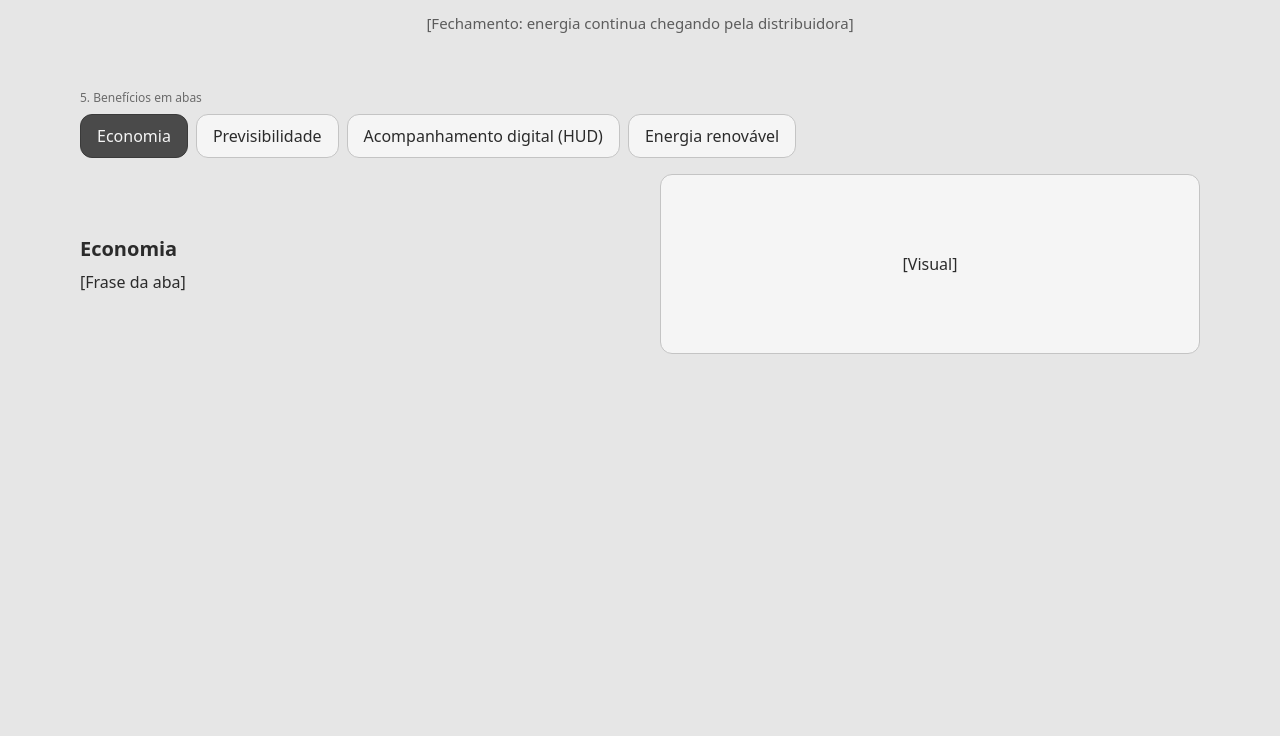
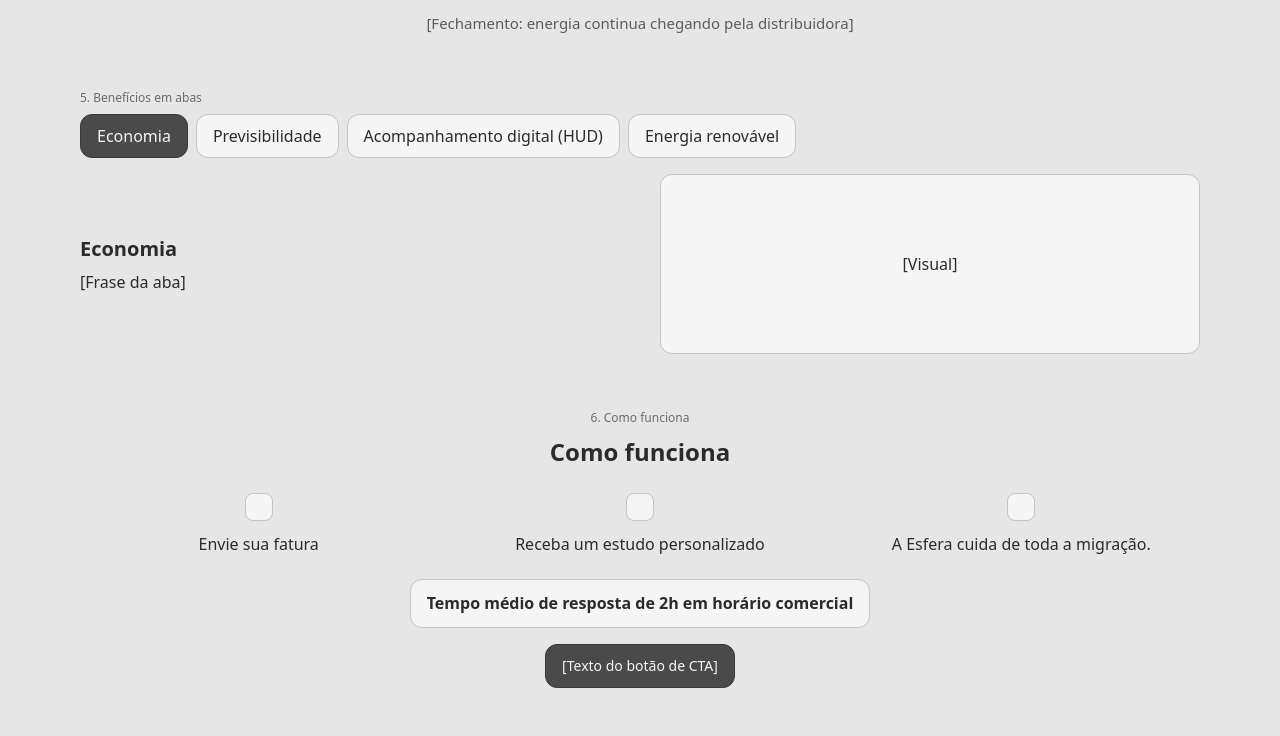
Before and after one commit to PiU-Comunica/wireframe-esfera-energia-livre, a plain HTML site: page index.html in a window 1280 px wide. Shown: the part 1440-2176 px from the top of the page. Before the commit the page ends 1842 px from the top, so only its background shows below. Drawn offline with Linux system fonts and the light colour scheme.

Commit message:
feat: wireframe seção 06: Como funciona

```diff
--- a/css/wireframe.css
+++ b/css/wireframe.css
@@ -469,3 +469,61 @@ button.btn {
 #tab-renovavel:checked ~ .tab-panels .tab-panel-renovavel {
   display: grid;
 }
+
+.how {
+  padding: 8px 0 48px;
+  text-align: center;
+}
+
+.how-title {
+  margin: 0 0 24px;
+  font-size: 1.5rem;
+}
+
+.how-steps {
+  display: grid;
+  grid-template-columns: repeat(3, minmax(0, 1fr));
+  gap: 24px;
+  margin: 0 0 24px;
+  padding: 0;
+  list-style: none;
+}
+
+.how-steps li {
+  display: flex;
+  flex-direction: column;
+  align-items: center;
+  gap: 12px;
+}
+
+.how-steps p {
+  margin: 0;
+}
+
+.how-time {
+  display: block;
+  width: fit-content;
+  max-width: 100%;
+  margin: 0 auto 16px;
+  padding: 12px 16px;
+  border: 1px solid #c4c4c4;
+  border-radius: 12px;
+  background: #f5f5f5;
+  font-weight: 600;
+}
+
+@media (max-width: 720px) {
+  .tab-panel {
+    grid-template-columns: 1fr;
+    gap: 16px;
+  }
+
+  .how-steps {
+    grid-template-columns: 1fr;
+    justify-items: center;
+  }
+
+  .how-steps li {
+    max-width: 280px;
+  }
+}
--- a/index.html
+++ b/index.html
@@ -233,6 +233,29 @@
         </div>
       </div>
     </section>
+
+    <section class="how">
+      <div class="container">
+        <p class="section-label">6. Como funciona</p>
+        <h2 class="how-title">Como funciona</h2>
+        <ol class="how-steps">
+          <li>
+            <span class="icon-slot" aria-hidden="true"></span>
+            <p>Envie sua fatura</p>
+          </li>
+          <li>
+            <span class="icon-slot" aria-hidden="true"></span>
+            <p>Receba um estudo personalizado</p>
+          </li>
+          <li>
+            <span class="icon-slot" aria-hidden="true"></span>
+            <p>A Esfera cuida de toda a migração.</p>
+          </li>
+        </ol>
+        <p class="how-time">Tempo médio de resposta de 2h em horário comercial</p>
+        <a class="btn how-cta" href="#formulario">[Texto do botão de CTA]</a>
+      </div>
+    </section>
   </main>
 </body>
 </html>
```
